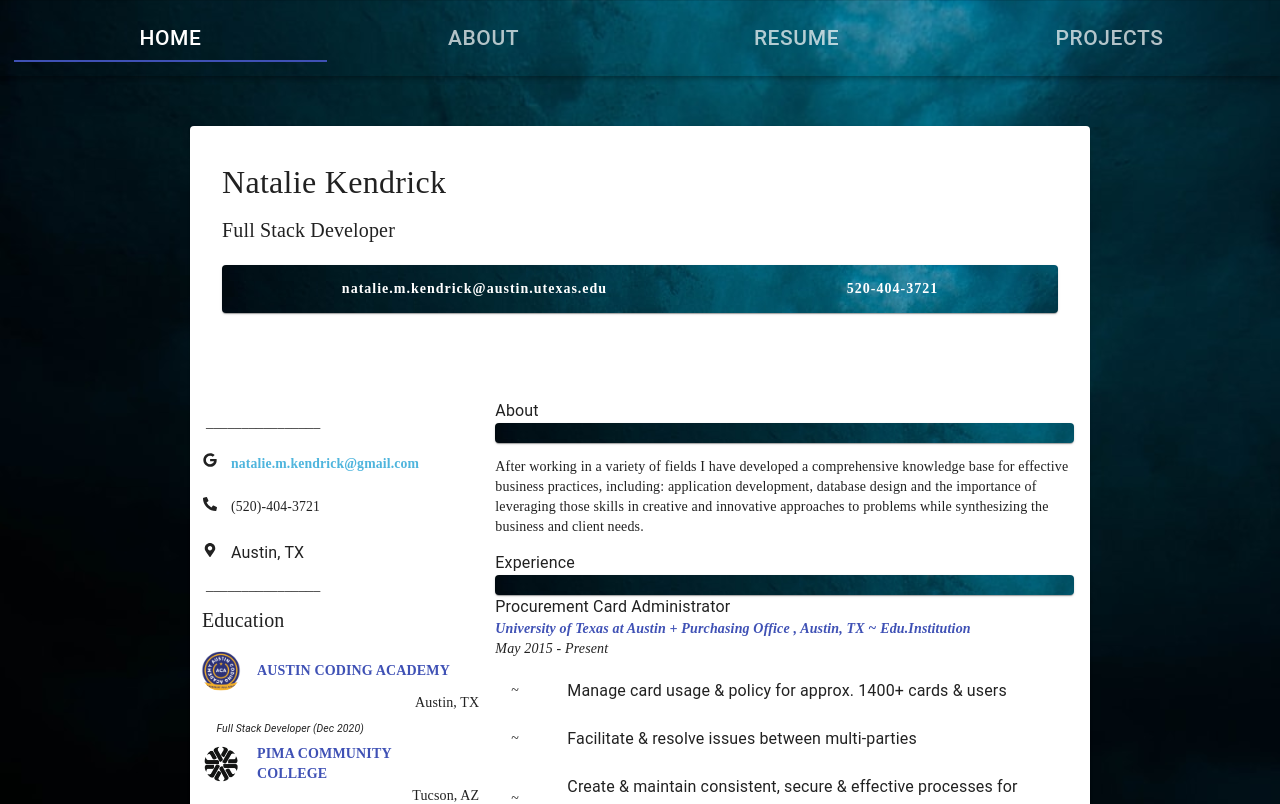
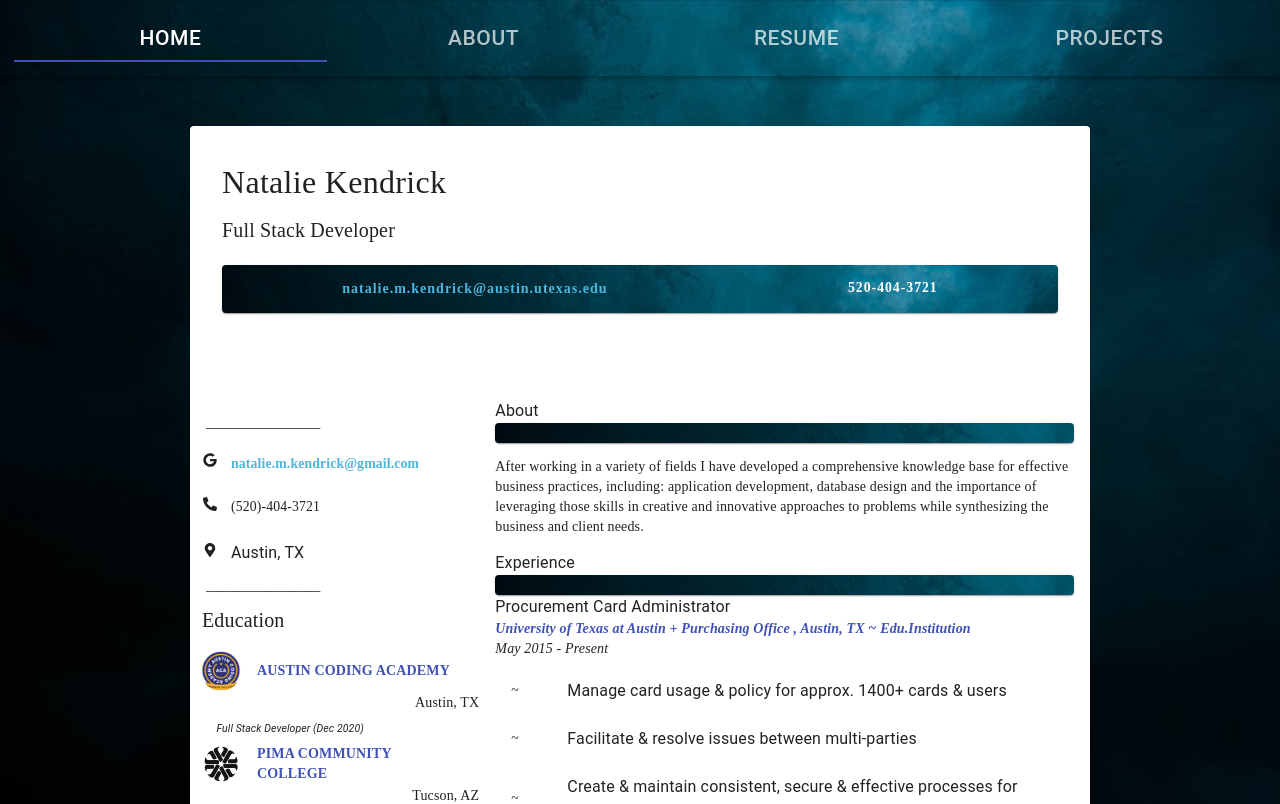
Before and after one commit to listenToRipley/nataliekendrick, a React (Create React App) app: page /resume in a window 1280 px wide. Shown: the top 804 px of the page. Built offline with nearby package versions, Linux system fonts and the light colour scheme.

Commit message:
little adjustment to contact in head

```diff
--- a/src/Components/ResumeHead.js
+++ b/src/Components/ResumeHead.js
@@ -41,6 +41,13 @@ const useStyles = makeStyles((theme) => ({
     fontWeight: 600,
     letterSpacing: "1px"
   },
+  contactText: {
+    flexWrap: 'wrap',
+    fontSize: '98%',
+  },
+  email: {
+    color: '#4fb5dd',
+  },
 
 })
 );
@@ -55,8 +62,8 @@ const ResumeHead = () => {
     <p className={classes.title}>Full Stack Developer</p>
     <Paper className={classes.separates}>
 
-      <p classesName={classes.contact}>natalie.m.kendrick@austin.utexas.edu</p>
-      <p>520-404-3721</p>
+      <p className={classes.email} href='mailto: natalie.m.kendrick@gmail.com'>natalie.m.kendrick@austin.utexas.edu</p>
+      <p disableTypography='true' className={classes.contactText}>520-404-3721</p>
 
     </Paper>
   </div>
```
